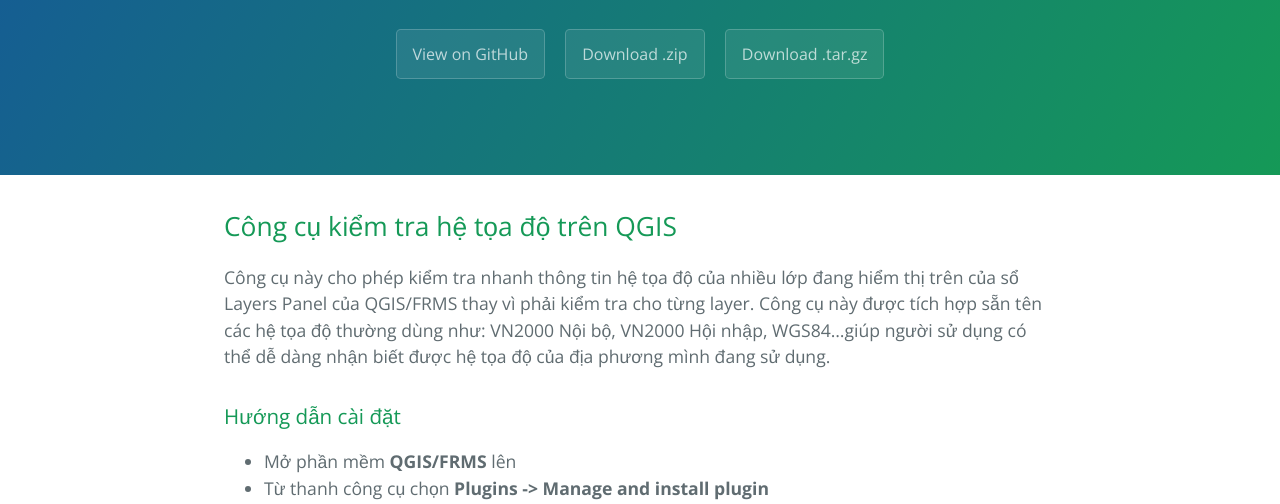
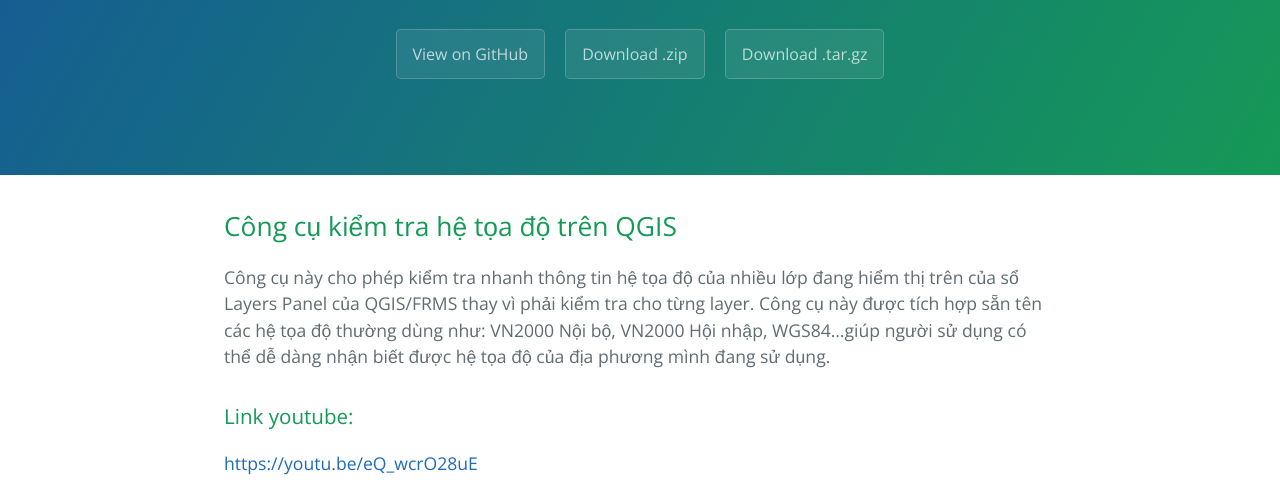
Before and after one commit to lequynhhoa/Print-faster-coordinate-system, a plain HTML site: page index.html in a window 1280 px wide. Shown: the part 286-790 px from the top of the page. Drawn offline with nearby package versions, Linux system fonts and the light colour scheme.

```diff
--- a/index.html
+++ b/index.html
@@ -23,6 +23,11 @@
 <a id="công-cụ-kiểm-tra-hệ-tọa-độ-trên-qgis" class="anchor" href="#c%C3%B4ng-c%E1%BB%A5-ki%E1%BB%83m-tra-h%E1%BB%87-t%E1%BB%8Da-%C4%91%E1%BB%99-tr%C3%AAn-qgis" aria-hidden="true"><span aria-hidden="true" class="octicon octicon-link"></span></a>Công cụ kiểm tra hệ tọa độ trên QGIS</h2>
 
 <p>Công cụ này cho phép kiểm tra nhanh thông tin hệ tọa độ của nhiều lớp đang hiểm thị trên của sổ Layers Panel của QGIS/FRMS thay vì phải kiểm tra cho từng layer. Công cụ này được tích hợp sẵn tên các hệ tọa độ thường dùng như: VN2000 Nội bộ, VN2000 Hội nhập, WGS84…giúp người sử dụng có thể dễ dàng nhận biết được hệ tọa độ của địa phương mình đang sử dụng.</p>
+
+<h3>
+<a id="link-youtube" class="anchor" href="#link-youtube" aria-hidden="true"><span aria-hidden="true" class="octicon octicon-link"></span></a>Link youtube:</h3>
+
+<p><a href="https://youtu.be/eQ_wcrO28uE">https://youtu.be/eQ_wcrO28uE</a></p>
 
 <h3>
 <a id="hướng-dẫn-cài-đặt" class="anchor" href="#h%C6%B0%E1%BB%9Bng-d%E1%BA%ABn-c%C3%A0i-%C4%91%E1%BA%B7t" aria-hidden="true"><span aria-hidden="true" class="octicon octicon-link"></span></a>Hướng dẫn cài đặt</h3>
```
Also changed, not shown: params.json (+1 -1 lines).
